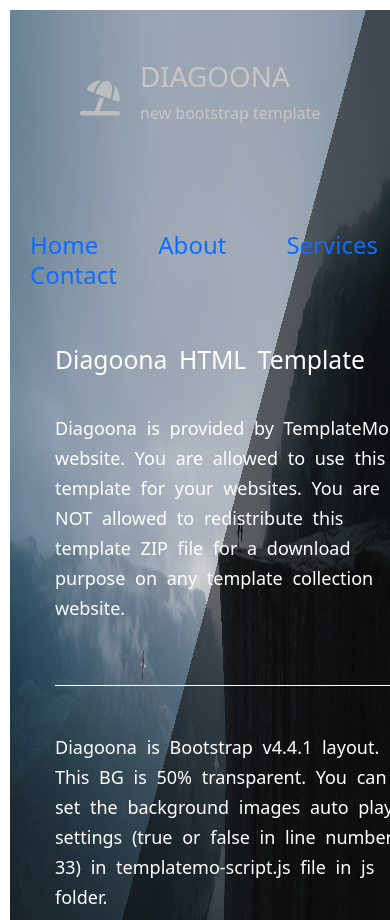
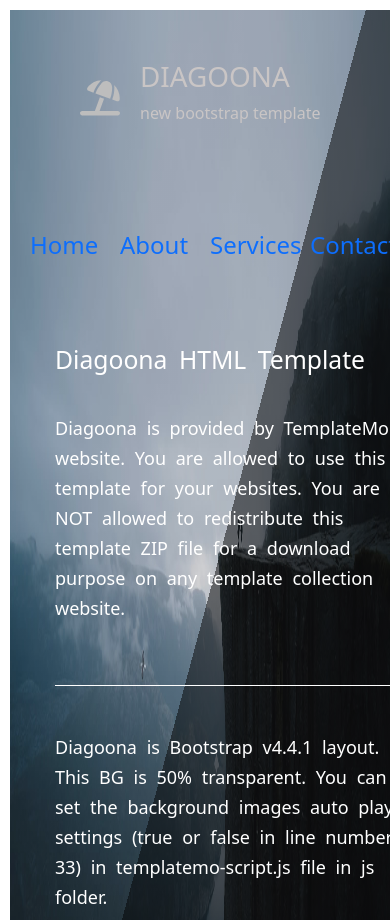
Before and after one commit to Jayanthkesanasetty/HTML-CSS-Project, a plain HTML site: page index.html in a window 390 px wide. Shown: the top 920 px of the page. Drawn offline with nearby package versions, Linux system fonts and the light colour scheme.

Commit message:
dfgfvwdfv

```diff
--- a/index.html
+++ b/index.html
@@ -114,7 +114,7 @@
     transform: translateX(calc(-50% + 1.25em));
   }
 }
-       @media only screen and (max-width:600px) {
+       @media only screen and (max-width:500px) {
         .one{
          background-size: 100% 100%;
          position: relative;
@@ -127,8 +127,8 @@
             grid-template-rows: 30px;
             column-gap: 60px;
             left: 20px;
-            display: flex;
-            flex-wrap: wrap;
+            /* display: flex;
+            flex-wrap: wrap; */
           position: absolute;
           top: 220px;
         }
```
Also changed, not shown: pro2.html (+3 -3 lines), pro3.html (+1 -1 lines), pro4.html (+3 -3 lines).
